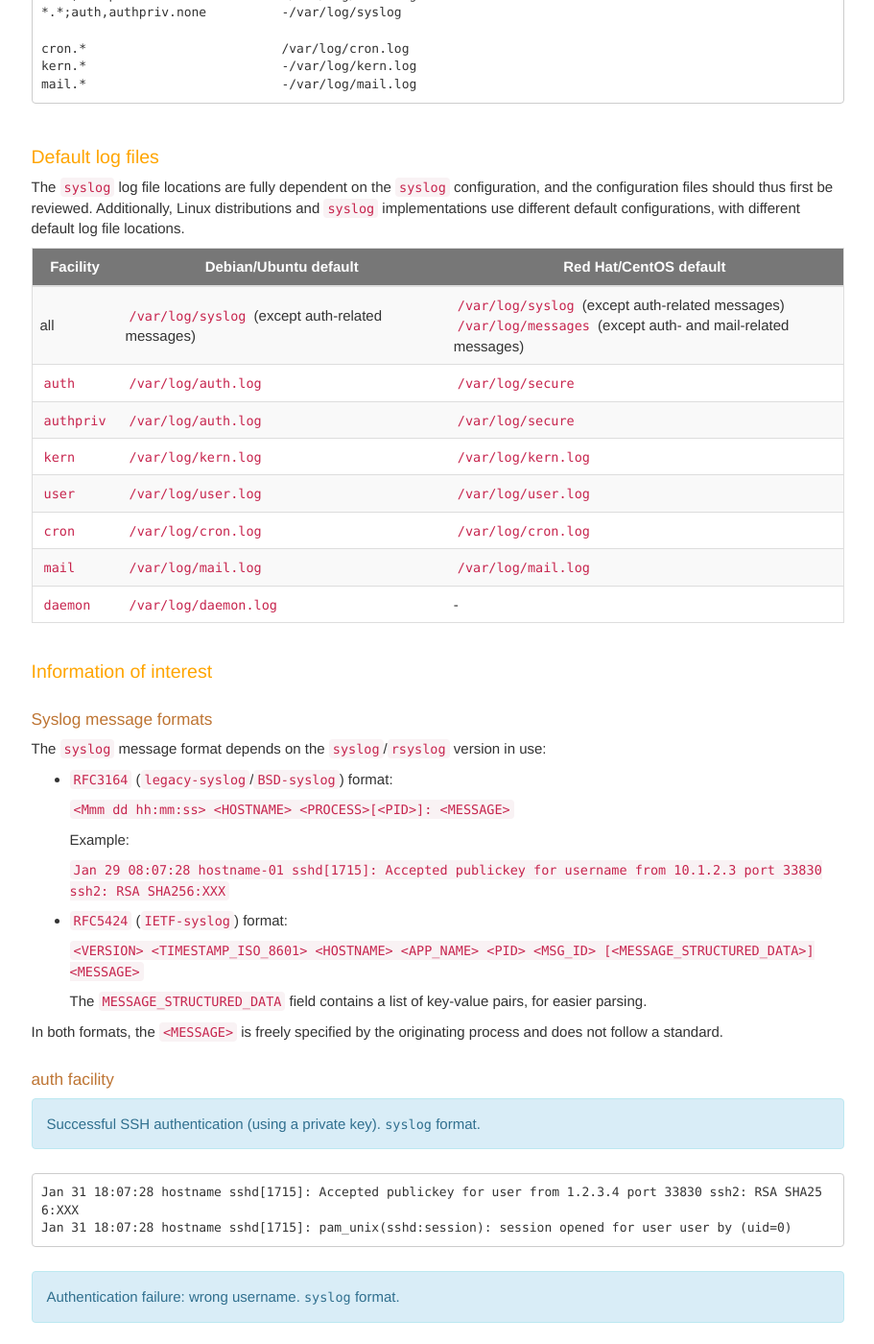
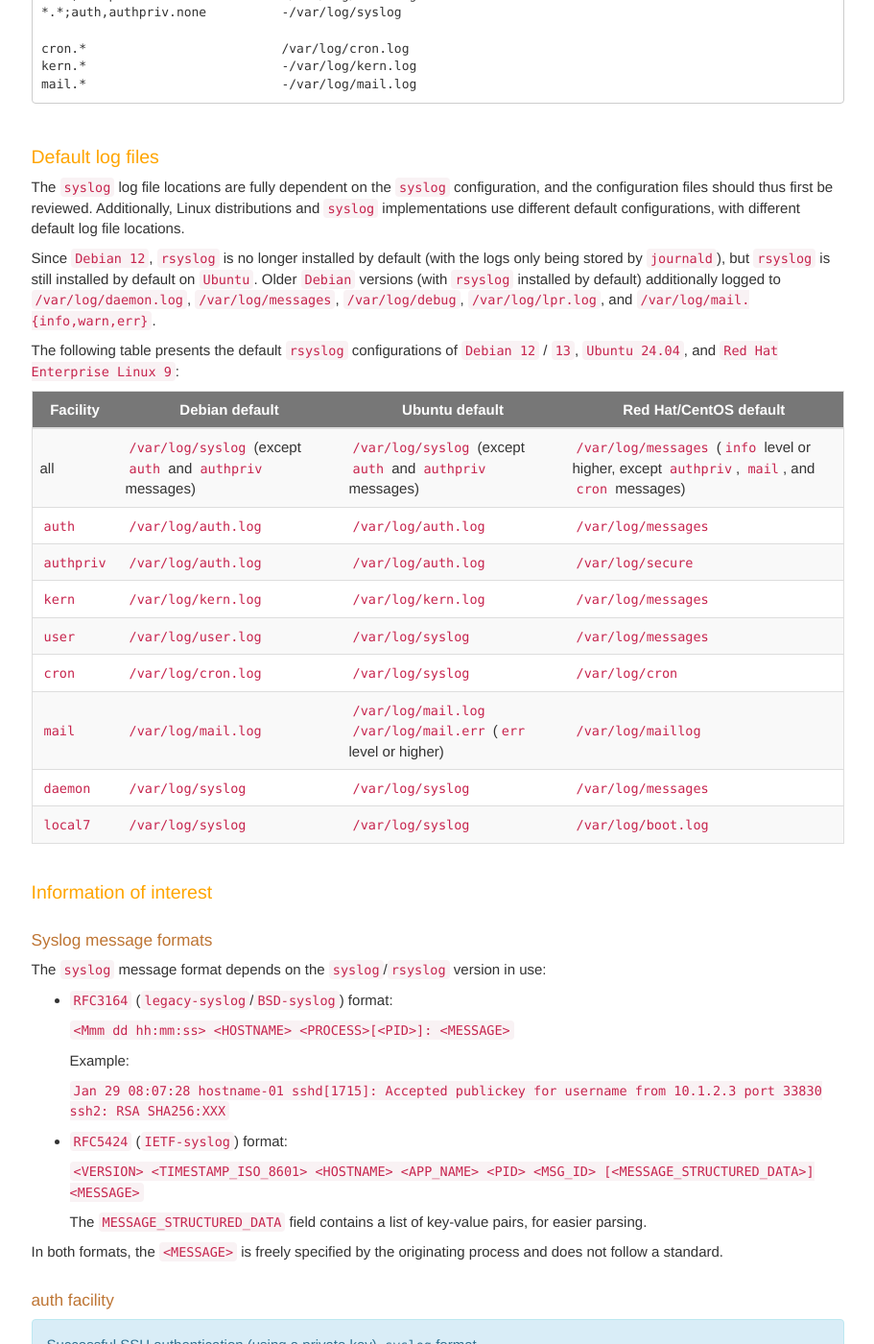
Before and after one commit to Qazeer/artefacts.help, a Jekyll site: the page built from pages/linux/syslog.md, in a window 1280 px wide and 1400 px high, scrolled down 3385 px. Shown: the whole window at 96% size, without its empty margins (330-1241 px from the left). Built offline with Jekyll 4.4.1, drawn with Linux system fonts in a browser that asks for light colours; comment, search, counter and statistics services are not loaded; some of the changed text lies outside the part shown.

Commit message:
[Artefact] Linux Syslog - Fix the default log files per distribution

```diff
--- a/pages/linux/syslog.md
+++ b/pages/linux/syslog.md
@@ -7,7 +7,7 @@ tags:
   - linux_lateral_movement
   - linux_lateral_movement_dst
   - linux_local_persistence
-default_location: 'Configuration files and directories:\n - /etc/syslog.conf\n - /etc/rsyslog.conf\n - /etc/rsyslog.d/*.conf\n - /etc/syslog-ng.conf\n - /etc/syslog-ng/*\n\nMain syslog log files:\n - auth/authpriv: (Debian/Ubuntu) /var/log/auth.log | (Red Hat/CentOS) /var/log/secure\n - All except auth and authpriv: /var/log/syslog\n - All except auth, authpriv, and mail: (Red Hat/CentOS) /var/log/messages\n - cron: /var/log/cron.log\n - mail: /var/log/mail.log\n - Linux kernel: /var/log/kern.log\n - User: /var/log/user.log'
+default_location: 'Configuration files and directories:\n - /etc/syslog.conf\n - /etc/rsyslog.conf\n - /etc/rsyslog.d/*.conf\n - /etc/syslog-ng.conf\n - /etc/syslog-ng/*\n\nMain syslog log files:\n - auth/authpriv: (Debian/Ubuntu) /var/log/auth.log | (Red Hat/CentOS, authpriv only) /var/log/secure\n - All except auth and authpriv: (Debian/Ubuntu) /var/log/syslog\n - All (info or higher) except authpriv, mail, and cron: (Red Hat/CentOS) /var/log/messages\n - cron: (Debian) /var/log/cron.log | (Red Hat/CentOS) /var/log/cron\n - mail: (Debian/Ubuntu) /var/log/mail.log | (Red Hat/CentOS) /var/log/maillog\n - Linux kernel: (Debian/Ubuntu) /var/log/kern.log\n - User: (Debian) /var/log/user.log'
 last_updated: 2024-07-24
 sidebar: sidebar
 permalink: linux_syslog.html
@@ -167,16 +167,26 @@ configuration, and the configuration files should thus first be
 reviewed. Additionally, Linux distributions and `syslog` implementations use
 different default configurations, with different default log file locations.
 
-| Facility | Debian/Ubuntu default | Red Hat/CentOS default |
-|----------|-------------------------|-------------------------|
-| all | `/var/log/syslog` (except auth-related messages) | `/var/log/syslog` (except auth-related messages) <br> `/var/log/messages` (except auth- and mail-related messages) |
-| `auth` | `/var/log/auth.log` | `/var/log/secure` |
-| `authpriv` | `/var/log/auth.log` | `/var/log/secure` |
-| `kern` | `/var/log/kern.log` | `/var/log/kern.log` |
-| `user` | `/var/log/user.log` | `/var/log/user.log` |
-| `cron` | `/var/log/cron.log` | `/var/log/cron.log` |
-| `mail` | `/var/log/mail.log` | `/var/log/mail.log` |
-| `daemon` | `/var/log/daemon.log` | - |
+Since `Debian 12`, `rsyslog` is no longer installed by default (with the logs
+only being stored by `journald`), but `rsyslog` is still installed by default
+on `Ubuntu`. Older `Debian` versions (with `rsyslog` installed by default)
+additionally logged to `/var/log/daemon.log`, `/var/log/messages`,
+`/var/log/debug`, `/var/log/lpr.log`, and `/var/log/mail.{info,warn,err}`.
+
+The following table presents the default `rsyslog` configurations of
+`Debian 12` / `13`, `Ubuntu 24.04`, and `Red Hat Enterprise Linux 9`:
+
+| Facility | Debian default | Ubuntu default | Red Hat/CentOS default |
+|----------|----------------|----------------|------------------------|
+| all | `/var/log/syslog` (except `auth` and `authpriv` messages) | `/var/log/syslog` (except `auth` and `authpriv` messages) | `/var/log/messages` (`info` level or higher, except `authpriv`, `mail`, and `cron` messages) |
+| `auth` | `/var/log/auth.log` | `/var/log/auth.log` | `/var/log/messages` |
+| `authpriv` | `/var/log/auth.log` | `/var/log/auth.log` | `/var/log/secure` |
+| `kern` | `/var/log/kern.log` | `/var/log/kern.log` | `/var/log/messages` |
+| `user` | `/var/log/user.log` | `/var/log/syslog` | `/var/log/messages` |
+| `cron` | `/var/log/cron.log` | `/var/log/syslog` | `/var/log/cron` |
+| `mail` | `/var/log/mail.log` | `/var/log/mail.log` <br> `/var/log/mail.err` (`err` level or higher) | `/var/log/maillog` |
+| `daemon` | `/var/log/syslog` | `/var/log/syslog` | `/var/log/messages` |
+| `local7` | `/var/log/syslog` | `/var/log/syslog` | `/var/log/boot.log` |
 
 ### Information of interest
 
```
